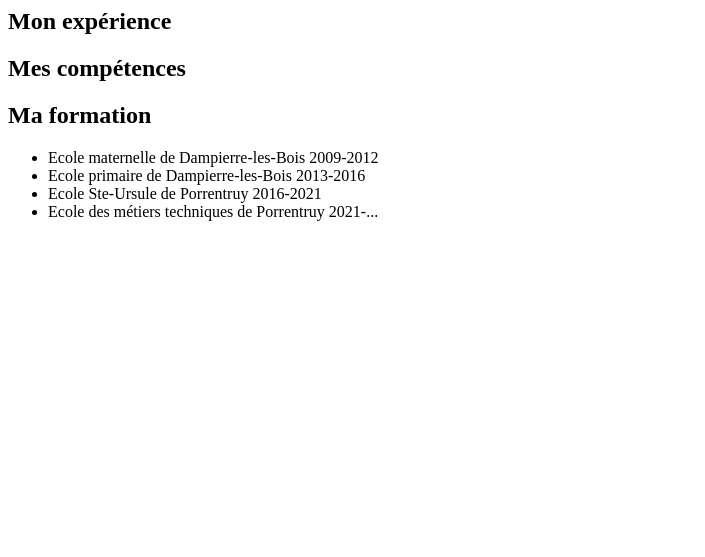
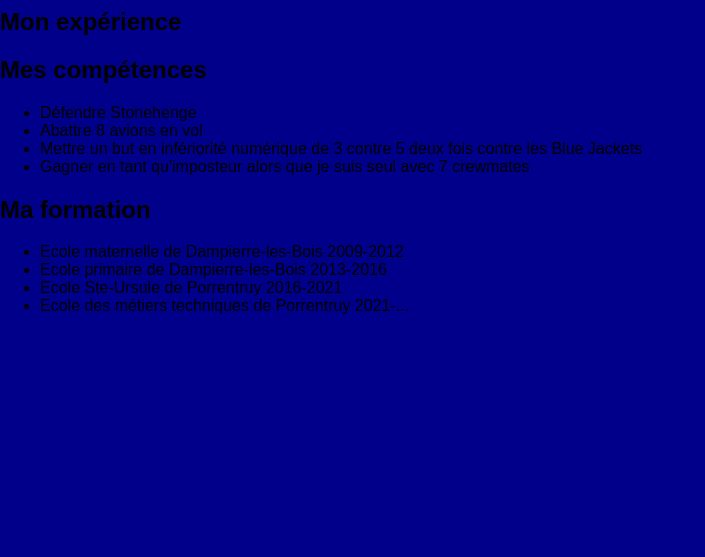
Before and after one commit to divtec-cejef/133a-sfa-html-cv-rayan-trigger, a plain HTML site: page index.html in a window 1280 px wide. Shown: the part 243-800 px from the top of the page, without its empty margins (0-705 px from the left). Drawn offline with Linux system fonts and the light colour scheme.

Commit message:
a finir pour le 21.12.2021

```diff
--- a/css/main.css
+++ b/css/main.css
@@ -1,7 +1,17 @@
 @font-face{
-    font-family: "play";
-    src: url("../fonts/Play-Regular.ttf");
-    font-weight: 700;
+/* play-regular - latin */
+@font-face {
+    font-family: 'play';
+    font-style: normal;
+    font-weight: 400;
+    src: url('../fonts/play-v12-latin-regular.eot'); /* IE9 Compat Modes */
+    src: local(''),
+    url('../fonts/play-v12-latin-regular.eot?#iefix') format('embedded-opentype'), /* IE6-IE8 */
+    url('../fonts/play-v12-latin-regular.woff2') format('woff2'), /* Super Modern Browsers */
+    url('../fonts/play-v12-latin-regular.woff') format('woff'), /* Modern Browsers */
+    url('../fonts/play-v12-latin-regular.ttf') format('truetype'), /* Safari, Android, iOS */
+    url('../fonts/play-v12-latin-regular.svg#Play') format('svg'); /* Legacy iOS */
+}
 }
 
 
@@ -10,5 +20,11 @@
 
 body
 {
+    background-image:url(https://i.ytimg.com/vi/WUXiDxNEIDI/hqdefault.jpg)no-repeat;
+    background-attachment:fixed;
     font-family: 'play', sans-serif;
+    color:black;
+    background-color:darkblue;
+
+    margin:0;
 }
--- a/index.html
+++ b/index.html
@@ -4,13 +4,14 @@
     <meta charset="UTF-8">
     <title>Rondez Rayan</title>
     <h1>Rayan Rondez</h1>
-
+    <link rel="stylesheet" href="css/main.css"/>
 </head>
 <body>
 <p>
     <a href="img/The_Polygon_Man.webp"><img src="img/The_Polygon_Man_ccexpress.jpeg" alt="Visage fait de polygones violets"/></a
     >
 </p>
+
 <p>
 <h2>
     Mon expérience
@@ -22,7 +23,12 @@
     Mes compétences
 </h2>
 </p>
-
+<ul>
+    <li>Défendre Stonehenge</li>
+    <li>Abattre 8 avions en vol</li>
+    <li>Mettre un but en infériorité numérique de 3 contre 5 deux fois contre les Blue Jackets</li>
+    <li>Gagner en tant qu'imposteur alors que je suis seul avec 7 crewmates</li>
+</ul>
 <p>
     <h2>
     Ma formation
```
Also changed, not shown: fonts/play-v12-latin-regular.ttf (added), fonts/play-v12-latin-regular.woff (added), fonts/play-v12-latin-regular.woff2 (added), img/images.jpg (added), img/maxresdefault.jpg (added), 2 other files.
